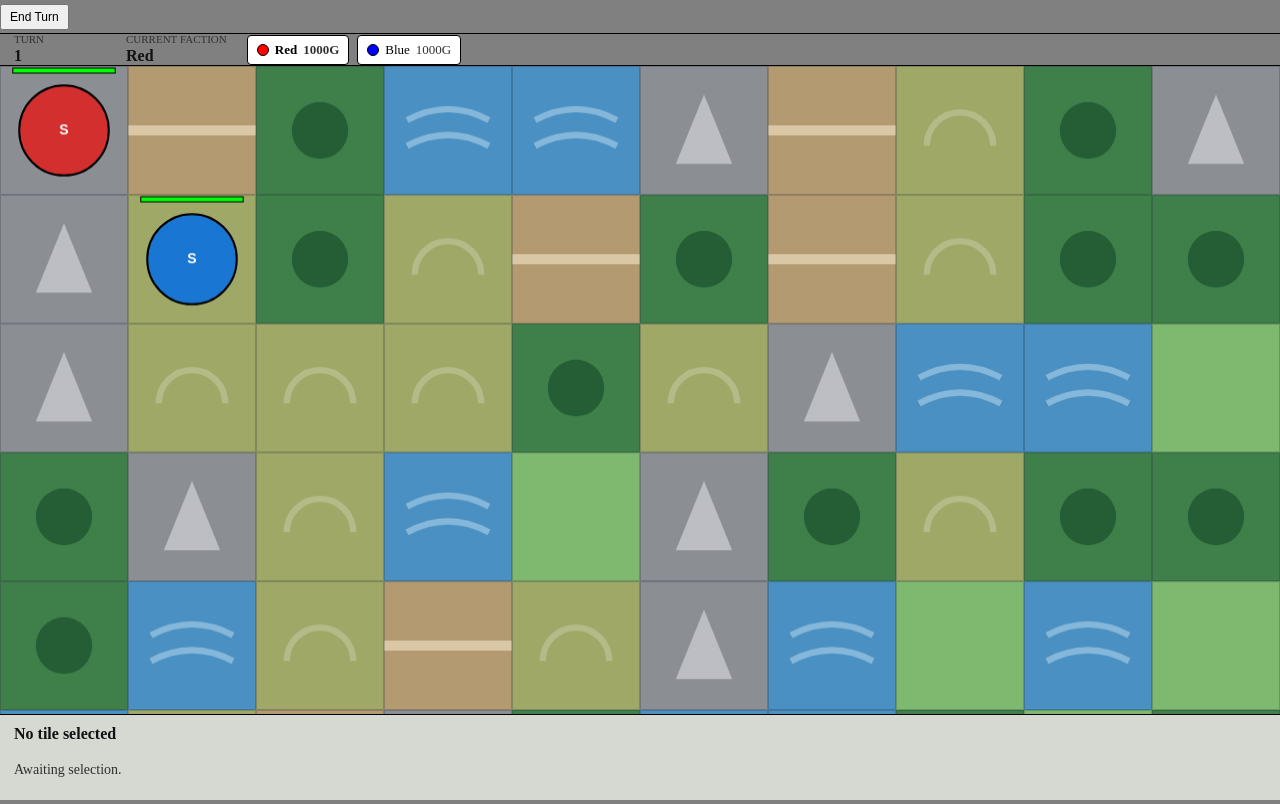
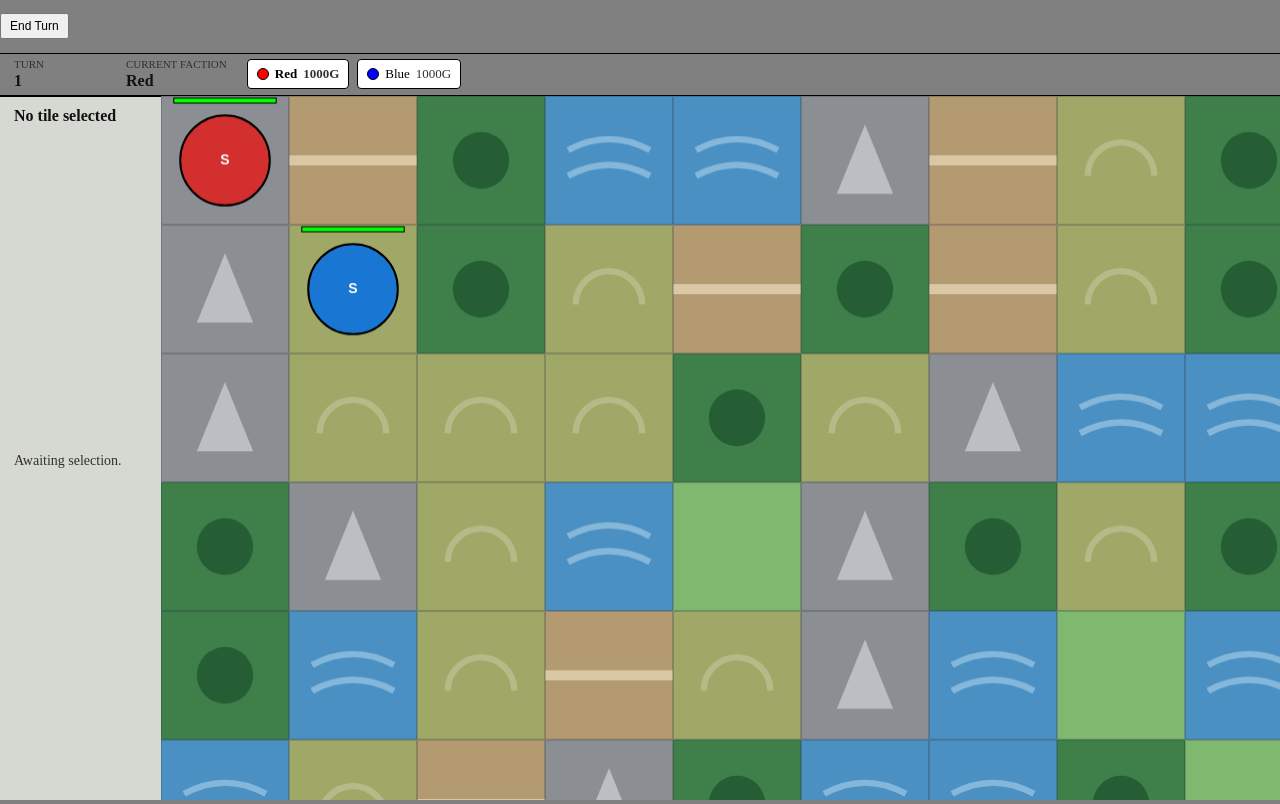
Before and after one commit to OOP-Types-rippers/strategy, a website built with Vite: page client/index.html in a window 1280 px wide. Built offline with nearby package versions, Linux system fonts and the light colour scheme; files whose address does not match are found by name.

Commit message:
feat: move info panel to the left

```diff
--- a/client/index.html
+++ b/client/index.html
@@ -13,12 +13,15 @@
       <button id="end-turn-btn" disabled>End Turn</button>
     </div>
     <div id="status"></div>
-    <div class="map-container">
-      <div class="win-title">Red has won</div>
-      <canvas id="map"></canvas>
-    </div>
-    <div id="info">
-      <div class="info-data"></div>
+    <div class="map-and-info-container">
+      <div id="info">
+        <div class="info-data"></div>
+      </div>
+
+      <div class="map-container">
+        <div class="win-title">Red has won</div>
+        <canvas id="map"></canvas>
+      </div>
     </div>
   </main>
 </body>
--- a/client/main.css
+++ b/client/main.css
@@ -88,6 +88,12 @@ main {
   color: #303030;
 }
 
+.map-and-info-container {
+  display: flex;
+  width: 100%;
+  height: 100%;
+}
+
 .map-container {
   width: 100%;
   height: 100%;
@@ -120,8 +126,8 @@ main {
   display: flex;
   flex-direction: column;
   gap: 8px;
-  width: 100%;
-  height: 144px;
+  width: 180px;
+  height: 100%;
   padding: 10px 14px;
   border-top: 1px solid black;
   overflow: hidden;
```
